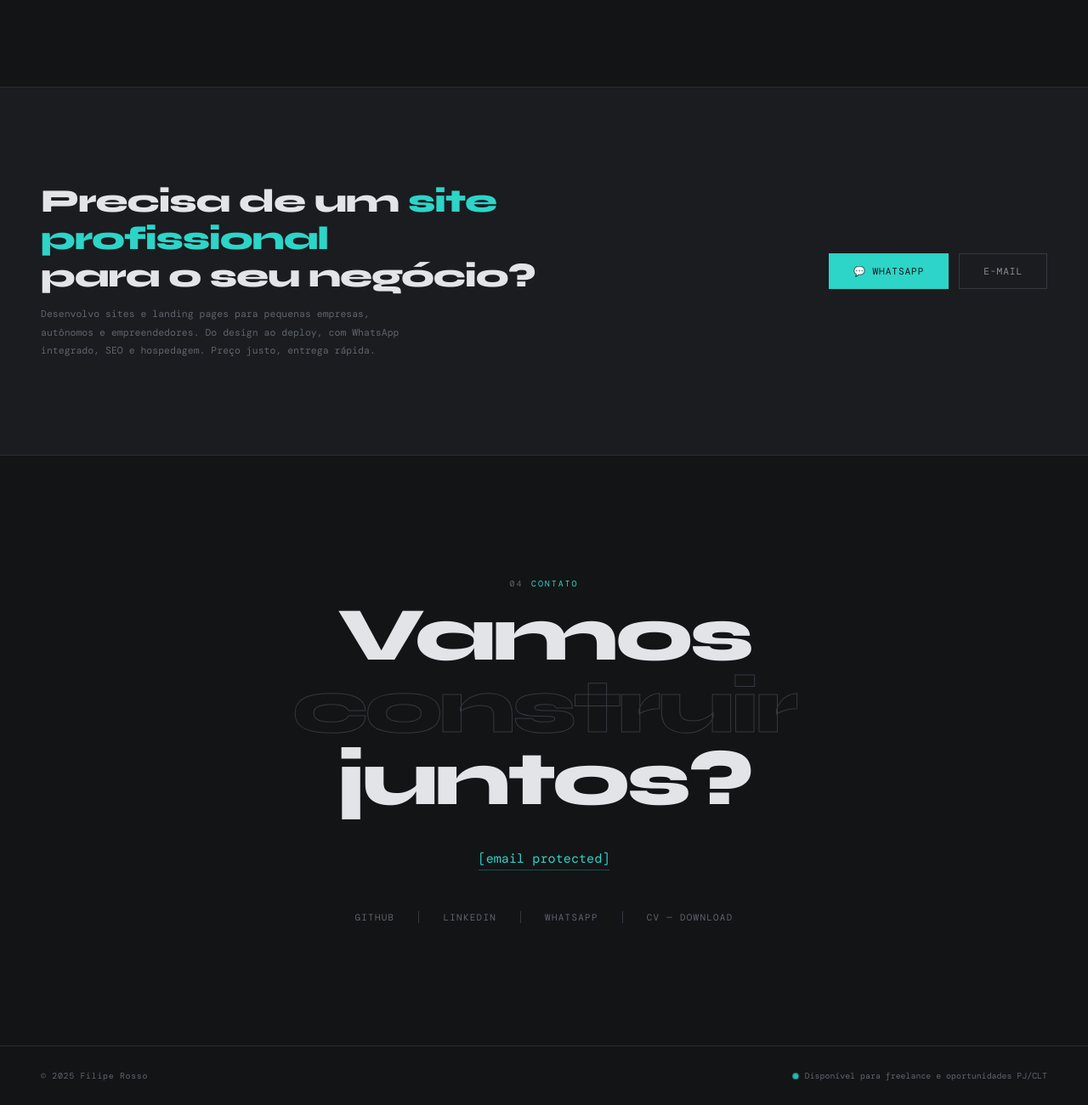
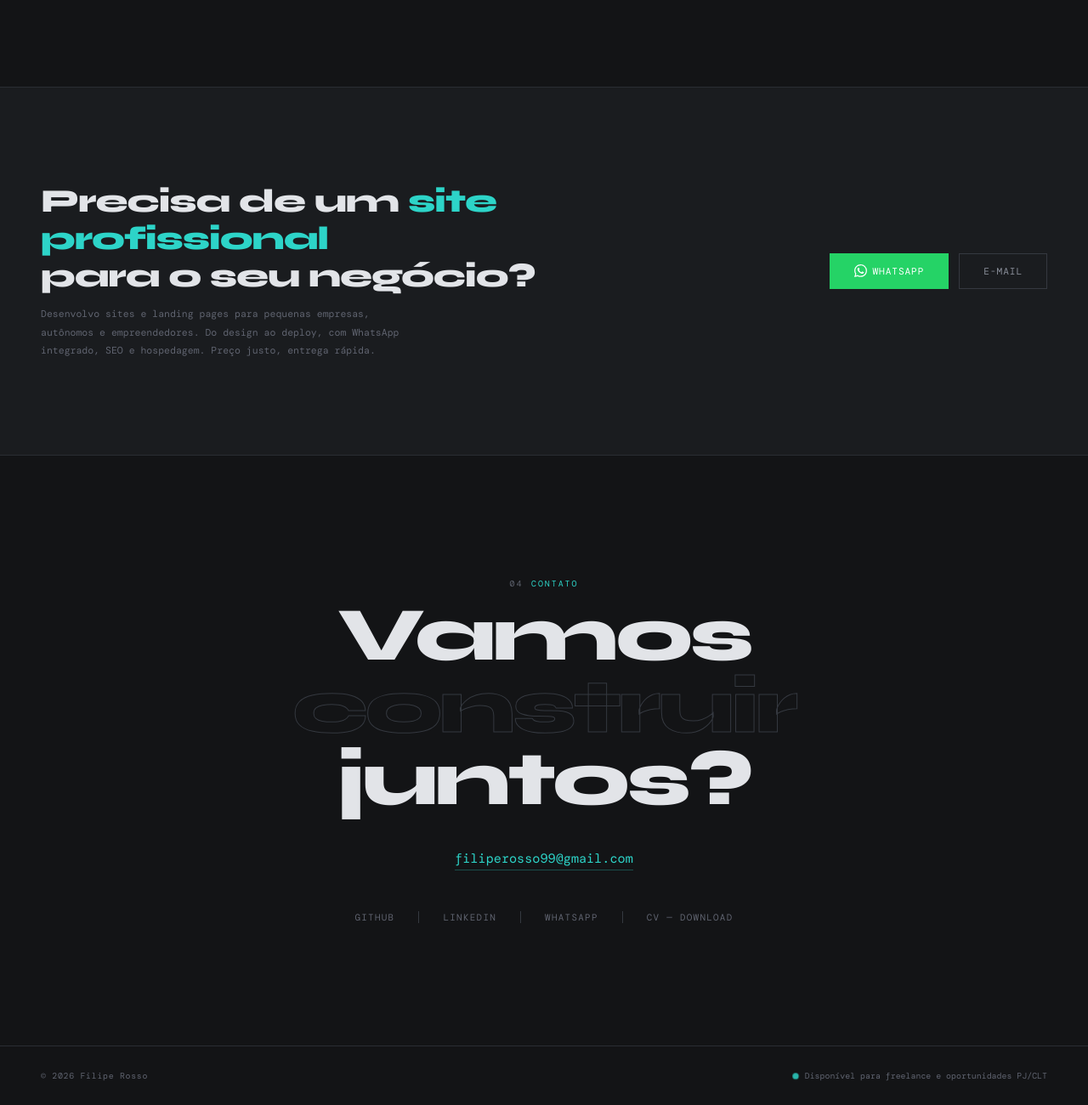
Before and after one commit to Roxouw/roxouw.github.io, a plain HTML site: page index.html in a window 1280 px wide. Shown: the part 3322-4622 px from the top of the page at 85% size. Drawn offline with nearby package versions, Linux system fonts and the light colour scheme; a web font is replaced by a local one.

Commit message:
Add WhatsApp contact button and update email link in portfolio

```diff
--- a/index.html
+++ b/index.html
@@ -275,6 +275,8 @@
     .btn-primary:hover { background: transparent; color: var(--teal); }
     .btn-ghost { background: transparent; color: var(--muted2); border-color: var(--border2); }
     .btn-ghost:hover { color: var(--text); border-color: var(--text); }
+    .btn-whatsapp { background: #25D366; color: #fff; border-color: #25D366; }
+    .btn-whatsapp:hover { background: #128C7E; border-color: #128C7E; color: #fff; }
 
     /* SECTION COMMON */
     section { padding: 7rem 3rem; position: relative; }
@@ -694,8 +696,11 @@
         <p>Desenvolvo sites e landing pages para pequenas empresas, autônomos e empreendedores. Do design ao deploy, com WhatsApp integrado, SEO e hospedagem. Preço justo, entrega rápida.</p>
       </div>
       <div class="freelance-actions reveal">
-        <a href="https://wa.me/5551980335252?text=Oi%20Filipe%2C%20vi%20seu%20portf%C3%B3lio%20e%20quero%20um%20site" target="_blank" class="btn btn-primary">💬 WhatsApp</a>
-        <a href="/cdn-cgi/l/email-protection#b7d1dedbdec7d2c5d8c4c4d88e8ef7d0dad6dedb99d4d8da" class="btn btn-ghost">E-mail</a>
+        <a href="https://wa.me/5551980335252?text=Oi%20Filipe%2C%20vi%20seu%20portf%C3%B3lio%20e%20quero%20um%20site" target="_blank" class="btn btn-whatsapp">
+          <svg xmlns="http://www.w3.org/2000/svg" width="15" height="15" viewBox="0 0 24 24" fill="currentColor" style="flex-shrink:0"><path d="M17.472 14.382c-.297-.149-1.758-.867-2.03-.967-.273-.099-.471-.148-.67.15-.197.297-.767.966-.94 1.164-.173.199-.347.223-.644.075-.297-.15-1.255-.463-2.39-1.475-.883-.788-1.48-1.761-1.653-2.059-.173-.297-.018-.458.13-.606.134-.133.298-.347.446-.52.149-.174.198-.298.298-.497.099-.198.05-.371-.025-.52-.075-.149-.669-1.612-.916-2.207-.242-.579-.487-.5-.669-.51-.173-.008-.371-.01-.57-.01-.198 0-.52.074-.792.372-.272.297-1.04 1.016-1.04 2.479 0 1.462 1.065 2.875 1.213 3.074.149.198 2.096 3.2 5.077 4.487.709.306 1.262.489 1.694.625.712.227 1.36.195 1.871.118.571-.085 1.758-.719 2.006-1.413.248-.694.248-1.289.173-1.413-.074-.124-.272-.198-.57-.347m-5.421 7.403h-.004a9.87 9.87 0 01-5.031-1.378l-.361-.214-3.741.982.998-3.648-.235-.374a9.86 9.86 0 01-1.51-5.26c.001-5.45 4.436-9.884 9.888-9.884 2.64 0 5.122 1.03 6.988 2.898a9.825 9.825 0 012.893 6.994c-.003 5.45-4.437 9.884-9.885 9.884m8.413-18.297A11.815 11.815 0 0012.05 0C5.495 0 .16 5.335.157 11.892c0 2.096.547 4.142 1.588 5.945L.057 24l6.305-1.654a11.882 11.882 0 005.683 1.448h.005c6.554 0 11.89-5.335 11.893-11.893a11.821 11.821 0 00-3.48-8.413z"/></svg>
+          WhatsApp
+        </a>
+        <a href="mailto:filiperosso99@gmail.com" class="btn btn-ghost">E-mail</a>
       </div>
     </div>
   </section>
@@ -706,7 +711,7 @@
     <h2 class="contact-title reveal">
       Vamos<br><span class="outline">construir</span><br>juntos?
     </h2>
-    <a href="/cdn-cgi/l/email-protection#0167686d687164736e72726e383841666c60686d2f626e6c" class="contact-email reveal"><span class="__cf_email__" data-cfemail="a6c0cfcacfd6c3d4c9d5d5c99f9fe6c1cbc7cfca88c5c9cb">[email&#160;protected]</span></a>
+    <a href="mailto:filiperosso99@gmail.com" class="contact-email reveal">filiperosso99@gmail.com</a>
     <div class="social-links reveal">
       <a href="https://github.com/Roxouw" target="_blank" class="social-link">GitHub</a>
       <div class="social-divider"></div>
@@ -720,7 +725,7 @@
 
   <!-- FOOTER -->
   <footer>
-    <span class="footer-copy">© 2025 Filipe Rosso</span>
+    <span class="footer-copy">© 2026 Filipe Rosso</span>
     <span class="footer-note">
       <span class="footer-dot"></span>
       Disponível para freelance e oportunidades PJ/CLT
```
